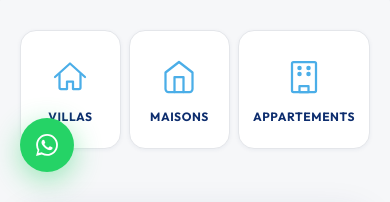
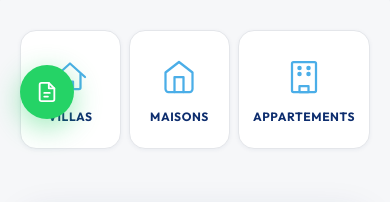
Before and after one commit to flipickez-bit/Le-Vitrier, a plain HTML site: page particulier.html in a window 390 px wide. Shown: the part 630-832 px from the top of the page. Drawn offline with Linux system fonts and the light colour scheme; grey boxes are pictures that could not be loaded.

Commit message:
Bouton devis: ordinateur=formulaire modal / mobile=WhatsApp, monte plus haut

```diff
--- a/particulier.html
+++ b/particulier.html
@@ -17,7 +17,7 @@
   <meta property="og:site_name"   content="Le Vitrier" />
   <script type="application/ld+json">{"@context":"https://schema.org","@type":"Service","name":"Lavage de vitres particulier","provider":{"@type":"LocalBusiness","name":"Le Vitrier","url":"https://levitrier06.fr","telephone":"+33677303065"},"areaServed":["Nice","Cannes","Antibes","Côte d'Azur"],"description":"Nettoyage de vitres pour maisons, appartements et villas. Produits biodégradables, garantie 5 jours pluie."}</script>
   <link rel="preconnect" href="https://fonts.googleapis.com" />
-  <link rel="stylesheet" href="style.css?v=14" />
+  <link rel="stylesheet" href="style.css?v=15" />
 </head>
 <body>
 
@@ -162,6 +162,6 @@
     </div>
   </footer>
 
-  <script src="script.js?v=13"></script>
+  <script src="script.js?v=15"></script>
 </body>
 </html>
--- a/script.js
+++ b/script.js
@@ -602,7 +602,9 @@
   function initContactFiles() {
     var MAX = 5;
     document.querySelectorAll('.contact-form input[type="file"]').forEach(function (input) {
+      if (input._lvFilesInit) return; // évite la double initialisation
       if (typeof DataTransfer === 'undefined') return; // navigateur trop ancien : champ standard
+      input._lvFilesInit = true;
       var store = new DataTransfer();
 
       var list = document.createElement('div');
@@ -646,23 +648,70 @@
   }
 
 
-  /* ── BOUTON DEVIS FLOTTANT (bas droite) ──────────────────────── */
+  /* ── BOUTON DEVIS FLOTTANT — mobile: WhatsApp · ordinateur: formulaire ── */
   function initQuoteFab() {
     if (document.querySelector('.lv-devis-fab')) return;
     if (!document.body) return;
-    var a = document.createElement('a');
-    a.className = 'lv-devis-fab';
-    a.href = 'https://wa.me/33763140034?text=' +
+
+    var waLink = 'https://wa.me/33763140034?text=' +
       encodeURIComponent('Bonjour, je souhaite un devis gratuit pour un nettoyage de vitres.');
-    a.target = '_blank';
-    a.rel = 'noopener';
-    a.setAttribute('aria-label', 'Demander un devis gratuit');
-    a.innerHTML =
-      "<svg viewBox='0 0 24 24' width='22' height='22' fill='currentColor' aria-hidden='true'>" +
-        "<path d='M.057 24l1.687-6.163a11.867 11.867 0 01-1.587-5.945C.16 5.335 5.495 0 12.05 0a11.817 11.817 0 018.413 3.488 11.824 11.824 0 013.48 8.414c-.003 6.557-5.338 11.892-11.893 11.892a11.9 11.9 0 01-5.688-1.448L.057 24zm6.597-3.807c1.676.995 3.276 1.591 5.392 1.592 5.448 0 9.886-4.434 9.889-9.885.002-5.462-4.415-9.89-9.881-9.892-5.452 0-9.887 4.434-9.889 9.884a9.86 9.86 0 001.51 5.26l-.999 3.648 3.743-.981zm11.387-5.464c-.074-.124-.272-.198-.57-.347-.297-.149-1.758-.868-2.031-.967-.272-.099-.47-.148-.669.149-.198.297-.768.967-.941 1.165-.173.198-.347.223-.644.074-.297-.149-1.255-.462-2.39-1.475-.883-.788-1.48-1.761-1.653-2.059-.173-.297-.018-.458.13-.606.134-.133.297-.347.446-.521.151-.172.2-.296.3-.495.099-.198.05-.372-.025-.521-.075-.148-.669-1.611-.916-2.206-.242-.579-.487-.501-.669-.51l-.57-.01c-.198 0-.52.074-.792.372-.272.297-1.04 1.016-1.04 2.479 0 1.462 1.065 2.875 1.213 3.074.149.198 2.095 3.2 5.076 4.487.709.306 1.263.489 1.694.626.712.226 1.36.194 1.872.118.571-.085 1.758-.719 2.006-1.413.248-.695.248-1.29.173-1.414z'/>" +
+
+    var fab = document.createElement('button');
+    fab.type = 'button';
+    fab.className = 'lv-devis-fab';
+    fab.setAttribute('aria-label', 'Demander un devis gratuit');
+    fab.innerHTML =
+      "<svg viewBox='0 0 24 24' width='22' height='22' fill='none' stroke='currentColor' stroke-width='2' stroke-linecap='round' stroke-linejoin='round' aria-hidden='true'>" +
+        "<path d='M14 2H6a2 2 0 00-2 2v16a2 2 0 002 2h12a2 2 0 002-2V8z'/><polyline points='14 2 14 8 20 8'/><line x1='9' y1='13' x2='15' y2='13'/><line x1='9' y1='17' x2='13' y2='17'/>" +
       "</svg>" +
       "<span class='lv-devis-fab__txt'>Devis gratuit</span>";
-    document.body.appendChild(a);
+    document.body.appendChild(fab);
+
+    /* Modal formulaire (ordinateur) */
+    var overlay = document.createElement('div');
+    overlay.className = 'lv-devis-overlay';
+    overlay.innerHTML =
+      '<div class="lv-devis-modal">' +
+        '<button class="lv-devis-close" type="button" aria-label="Fermer">×</button>' +
+        '<div class="lv-devis-title">Demandez votre devis gratuit</div>' +
+        '<div class="lv-devis-sub">Réponse sous 48 h · sans engagement</div>' +
+        '<form class="contact-form" action="contact.php" method="POST" enctype="multipart/form-data">' +
+          '<div class="contact-form__row">' +
+            '<input type="text" name="nom" placeholder="Votre nom" required />' +
+            '<input type="tel" name="telephone" placeholder="Votre téléphone" required />' +
+          '</div>' +
+          '<input type="email" name="email" placeholder="Votre email" required />' +
+          '<select name="categorie" required>' +
+            '<option value="">Type de prestation</option>' +
+            '<option>Particulier</option>' +
+            '<option>Professionnel</option>' +
+            '<option>Panneaux solaires</option>' +
+            '<option>Après chantier</option>' +
+          '</select>' +
+          '<textarea name="message" placeholder="Votre besoin : adresse, surface, nombre de vitres, étage…" required></textarea>' +
+          '<label class="contact-form__file">' +
+            '<span class="contact-form__file-label">📷 Ajouter des photos (jusqu\'à 5, facultatif)</span>' +
+            '<input type="file" name="photos[]" accept="image/*" multiple />' +
+          '</label>' +
+          '<input type="text" name="website" tabindex="-1" autocomplete="off" aria-hidden="true" style="position:absolute;left:-9999px;width:1px;height:1px;opacity:0;" />' +
+          '<button type="submit" class="contact-form__btn">Envoyer ma demande</button>' +
+        '</form>' +
+      '</div>';
+    document.body.appendChild(overlay);
+
+    if (typeof initContactFiles === 'function') initContactFiles();
+
+    function closeModal() { overlay.classList.remove('is-open'); }
+    overlay.querySelector('.lv-devis-close').onclick = closeModal;
+    overlay.addEventListener('click', function (e) { if (e.target === overlay) closeModal(); });
+
+    fab.onclick = function () {
+      if (window.matchMedia('(max-width: 768px)').matches) {
+        window.open(waLink, '_blank');
+      } else {
+        overlay.classList.add('is-open');
+      }
+    };
   }
 
 
--- a/style.css
+++ b/style.css
@@ -1015,7 +1015,8 @@ img { display: block; max-width: 100%; }
    BOUTON DEVIS FLOTTANT (bas droite)
    ================================================================ */
 .lv-devis-fab {
-  position: fixed; left: 20px; bottom: 42px; z-index: 900;
+  position: fixed; left: 20px; bottom: 95px; z-index: 900;
+  border: none; cursor: pointer;
   display: flex; align-items: center; gap: 9px;
   background: #25D366; color: #fff;
   border-radius: 50px; padding: 14px 22px;
@@ -1030,6 +1031,35 @@ img { display: block; max-width: 100%; }
   .lv-devis-fab { padding: 16px; border-radius: 50%; }
   .lv-devis-fab__txt { display: none; }
 }
+
+/* ── Modal devis (ordinateur) ────────────────────────────────── */
+.lv-devis-overlay {
+  position: fixed; inset: 0; z-index: 1000;
+  background: rgba(6, 15, 32, .6); backdrop-filter: blur(4px);
+  display: flex; align-items: center; justify-content: center;
+  padding: 20px; opacity: 0; pointer-events: none; transition: opacity .3s;
+}
+.lv-devis-overlay.is-open { opacity: 1; pointer-events: auto; }
+.lv-devis-modal {
+  background: #fff; border-radius: 24px; max-width: 460px; width: 100%;
+  max-height: 92vh; overflow-y: auto;
+  padding: 32px 28px; position: relative;
+  box-shadow: var(--s-lg); transform: translateY(16px); transition: transform .3s;
+}
+.lv-devis-overlay.is-open .lv-devis-modal { transform: translateY(0); }
+.lv-devis-close {
+  position: absolute; top: 14px; right: 14px; width: 32px; height: 32px;
+  border: none; border-radius: 50%; background: var(--gris); color: var(--ink-soft);
+  font-size: 1.2rem; line-height: 1; cursor: pointer;
+}
+.lv-devis-title { font-size: 1.35rem; font-weight: 800; color: var(--bleu); margin-bottom: 4px; }
+.lv-devis-sub { font-size: .85rem; color: var(--ink-soft); margin-bottom: 18px; }
+.contact-form select {
+  font-family: 'Outfit', sans-serif; font-size: .9rem; padding: 14px 16px;
+  border: 1.5px solid var(--gris-mid); border-radius: var(--r-sm);
+  background: #fff; color: var(--ink); cursor: pointer; width: 100%;
+}
+.contact-form select:focus { outline: none; border-color: var(--bleu-clair); }
 @media (max-width: 480px) {
   .lv-wheel-fab__txt { display: none; }
   .lv-wheel-fab { padding: 15px; border-radius: 50%; }
```
Also changed, not shown: apres-chantier.html (+2 -2 lines), faq.html (+2 -2 lines), index.html (+2 -2 lines), mentions-legales.html (+2 -2 lines), panneaux-solaires.html (+2 -2 lines), politique-confidentialite.html (+2 -2 lines), professionnel.html (+2 -2 lines), savoir-faire.html (+2 -2 lines).
